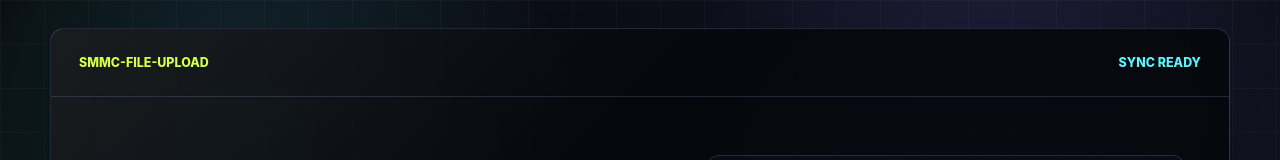
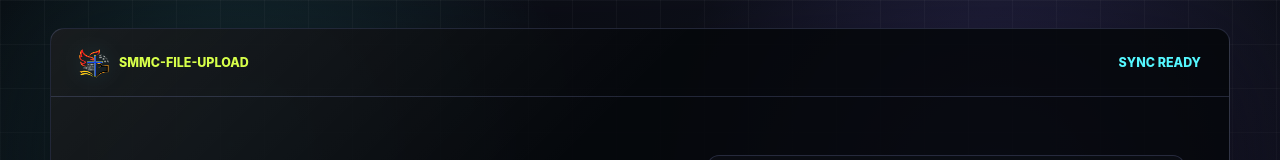
Before and after one commit to sgmaong338-media/file-upload, a website: page public/index.html in a window 1280 px wide. Shown: the top 160 px of the page. Drawn offline with Linux system fonts and the light colour scheme; no server answers.

Commit message:
Add files via upload

```diff
--- a/public/index.html
+++ b/public/index.html
@@ -4,13 +4,17 @@
     <meta charset="utf-8" />
     <meta name="viewport" content="width=device-width, initial-scale=1" />
     <title>smmc-file-upload - 蒙恩堂文件管理系统</title>
+    <link rel="icon" href="/church-logo-white.png" type="image/png" />
     <link rel="stylesheet" href="/styles.css" />
   </head>
   <body>
     <main class="site-shell">
       <section class="hero-stage" aria-label="蒙恩堂文件上传">
         <div class="topline">
-          <span class="brand-mark">smmc-file-upload</span>
+          <span class="brand-lockup">
+            <img class="brand-logo" src="/church-logo-white.png" alt="" />
+            <span class="brand-mark">smmc-file-upload</span>
+          </span>
           <span id="targetLabel" class="target-label">SYNC READY</span>
         </div>
 
--- a/public/styles.css
+++ b/public/styles.css
@@ -105,6 +105,21 @@ textarea {
   font-weight: 800;
   letter-spacing: 0;
   text-transform: uppercase;
+}
+
+.brand-lockup {
+  display: inline-flex;
+  min-width: 0;
+  align-items: center;
+  gap: 10px;
+}
+
+.brand-logo {
+  width: 34px;
+  height: 34px;
+  flex: 0 0 auto;
+  object-fit: contain;
+  filter: drop-shadow(0 0 12px rgba(215, 255, 74, 0.18));
 }
 
 .brand-mark {
```
Also changed, not shown: public/admin.html (+5 -1 lines), public/church-logo-white.png (added).
